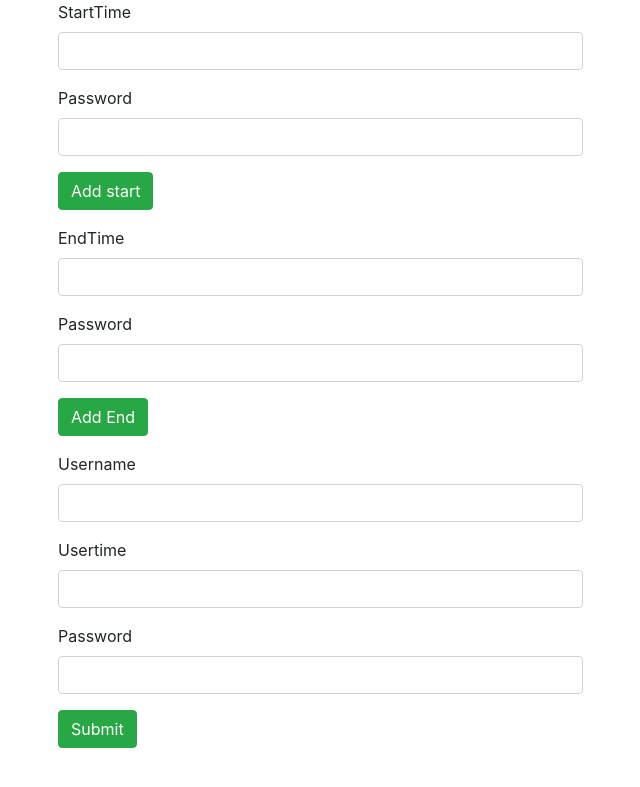
After one commit to ameydeshpande30/NCC18, a Django app: a page that uses NCC/templates/addTime.html in a window 1280 px wide. The commit adds this page. Shown: the top 787 px of the page, without its empty margins (42-682 px from the left). Run offline with Django 3.2, Linux system fonts and the light colour scheme; some libraries are stand-ins or nearby versions.

Commit message:
Last changes updated

```diff
--- a/CTD/urls.py
+++ b/CTD/urls.py
@@ -21,7 +21,11 @@ views.set()
 views.addsTime()
 urlpatterns = [
     url(r'^testp',views.testp),
-    url(r'^centralserver',views.centralServer),
+    url('^sta',views.addT),
+    url(r'^addstart',views.setStarttime),
+    url(r'^addend',views.setEndtime),
+    url(r'^addusertime',views.addusertime),
+    url(r'^centralserver',views.centralServeru),
     url(r'^coding',views.coding),
     url(r'^checkuse',views.checkuser),
     url(r'^result',views.log_out),
--- a/NCC/models.py
+++ b/NCC/models.py
@@ -24,6 +24,9 @@ class Player(models.Model):
     q6_score = models.IntegerField(default=0)
     subtime = models.IntegerField(default=0)
     rank = models.IntegerField(default=0)
+    gender1 = models.IntegerField(default=0)
+    gender2 = models.IntegerField(default=0)
+
 
     def __str__(self):
         a = self.id
@@ -33,7 +36,7 @@ class Player(models.Model):
 
 class Questions(models.Model):
     title = models.CharField(max_length=10)
-    completeques = models.CharField(max_length=120)
+    completeques = models.CharField(max_length=5000)
     qid = models.IntegerField(default=0)
     ac = models.IntegerField(default=0)
     qlevel = models.IntegerField(default=0)
--- /dev/null
+++ b/NCC/templates/addTime.html
@@ -0,0 +1,87 @@
+<!DOCTYPE html>
+<html lang="en">
+<head>
+    <meta charset="UTF-8">
+    <title>Title</title>
+
+     <link rel="stylesheet" href="/static/css/bootstrap.min.css">
+    <link rel="stylesheet" href="static/css/style.css" type="text/css" media="all">
+
+
+</head>
+<body>
+    <div class="container">
+    <div class="col-lg-6">
+    <form class="form-horizontal" method="post" action="/addstart">
+            {% csrf_token %}
+        <div class="form-group">
+            <label for="user">StartTime</label>
+            <input  class="form-control" type="text" id="user1" name="time" >
+        </div>
+
+
+        <div class="form-group">
+            <label for="user">Password</label>
+            <input  class="form-control" type="password" id="pass1" name="pass" >
+        </div>
+
+        <div class="form-group">
+            <button type="submit" class="btn btn-success">Add start</button>
+        </div>
+
+    </form>
+         <form class="form-horizontal" method="post" action="/addend">
+            {% csrf_token %}
+        <div class="form-group">
+            <label for="user">EndTime</label>
+            <input  class="form-control" type="text" id="user2" name="time" >
+        </div>
+
+
+        <div class="form-group">
+            <label for="user">Password</label>
+            <input  class="form-control" type="password" id="pass2" name="pass" >
+        </div>
+
+        <div class="form-group">
+            <button type="submit" class="btn btn-success">Add End</button>
+        </div>
+
+    </form>
+         <form class="form-horizontal" method="post" action="/addusertime">
+            {% csrf_token %}
+             <div class="form-group">
+            <label for="user4">Username</label>
+            <input  class="form-control" type="text" id="user4" name="time" >
+        </div>
+        <div class="form-group">
+            <label for="user5">Usertime</label>
+            <input  class="form-control" type="text" id="user5" name="time" >
+        </div>
+
+
+        <div class="form-group">
+            <label for="pass">Password</label>
+            <input  class="form-control" type="password" id="pass" name="pass" >
+        </div>
+
+        <div class="form-group">
+            <button type="submit" class="btn btn-success">Submit</button>
+        </div>
+
+    </form>
+    </div>
+    </div>
+
+
+
+
+
+
+
+
+
+<script src="/static/jquery/dist/jquery.js"></script>
+<script src="/static/js/bootstrap.min.js"></script>
+</body>
+</html>
--- a/NCC/views.py
+++ b/NCC/views.py
@@ -10,15 +10,18 @@ from django.core import serializers
 
 upath = ""
 totalquestion = 6
-endtime = 0
-startTime = 0
+endtime = 60*60
+startTime = 60
 TotalUser = Player.objects.all().count()
-
+Password = "Hello"
 
 def addquestion():
     q = Questions.objects.create(title="Test Question", completeques="this is the /n question",
                                  qid=1, qlevel=0, ac=0)
     q.save()
+
+def addT(request):
+    return render(request,"addTime.html")
 
 
 def addsTime():
@@ -45,10 +48,36 @@ def start(request):
 
 def setEndtime(request):
     global endtime
-    addtime = request.GET["time"]
-    now = datetime.datetime.now()
-    time = now.second + now.minute * 60 + now.hour * 60 * 60
-    endtime = time + addtime
+    addtime = request.POST["time"]  #time is in seconds
+    password = request.POST["pass"]
+    if password == Password:
+        endtime = endtime + int(addtime)
+        return HttpResponse("Done")
+    else:
+        return HttpResponse("Wrong")
+
+def addusertime(request):
+    uname = request.POSt['uname']
+    addtime = request.POST["time"]  #time is in seconds
+    password = request.POST["pass"]
+    if password == Password:
+        u = User.objects.get(username=uname)
+        p = u.player
+        p.time = addtime
+        p.save()
+        return HttpResponse("Done")
+    else:
+        return HttpResponse("Wrong")
+
+def setStarttime(request):
+    global startTime
+    addtime = request.POST["time"]  #time is in seconds
+    password = request.POST["pass"]
+    if password == Password:
+        startTime = startTime + int(addtime)
+        return HttpResponse("Done")
+    else:
+        return HttpResponse("Wrong")
 
 
 def checkTimeslot(request):
@@ -126,7 +155,9 @@ def signup(request):
                                             p2email=p2email,
                                             p1mno=p1mno, p2mno=p2mno, score=0, time=time,
                                             q1_score=0, q2_score=0, q3_score=0, q4_score=0,
-                                            q5_score=0, q6_score=0, subtime=0, level=level, rank=0)
+                                            q5_score=0, q6_score=0, subtime=0, level=level, rank=0,
+                                            gender1=gender1,gender2=gender2
+                                            )
         user_object.save()
         u2 = authenticate(request, username=uname, password=password)
         # print(TotalUser)
@@ -161,7 +192,7 @@ def userFolderCreate(request):
 def set():
     path = os.path.dirname(os.path.abspath(__file__))
     path = path + "/judge/USERS"
-    # print("***User Folder Created***")
+    print("***User Folder Created***")
     if not os.path.exists(path):
         os.mkdir(path)
     global upath
@@ -235,14 +266,17 @@ def test(request):
     x = x[-1]
     x = str(x)
     q = Attempt.objects.all().filter(user=request.user, qid=x)
+    que = Questions.objects.get(qid=x)
     score = request.user.player.score
     setRank(request)
     context = {
         'x': x,
         'q': q,
+        'que':que,
         'score': score,
         'rank': request.user.player.rank,
-        'rt': rtime(request)
+        'rt': rtime(request),
+        'uname':request.user.username
 
     }
 
@@ -424,12 +458,13 @@ def leaderboard(request):
     }
     return render(request, 'leaderboard.html', context)
 
-
-def centralServer(request):
+def centralServeru(request):
     return HttpResponse(
-        serializers.serialize("json", Player.objects.all()),
+        serializers.serialize("json", User.objects.all()),
         content_type="application/json"
     )
+
+
 
 
 def MySubmissions(request):
```
Also changed, not shown: NCC/templates/codingPage.html (+6 -4 lines), NCC/__init__.py (deleted), NCC/migrations/0001_initial.py, NCC/migrations/0002_auto_20180111_1051.py (deleted), NCC/migrations/0003_questions.py (deleted), NCC/migrations/0004_attempt.py (deleted), NCC/migrations/0005_auto_20180224_2025.py (deleted), NCC/migrations/0006_auto_20180224_2105.py (deleted), NCC/migrations/0007_player_rank.py (deleted), NCC/migrations/0008_questions_qlevel.py (deleted), NCC/migrations/0009_questions_qsub.py (deleted), db.sqlite3.
